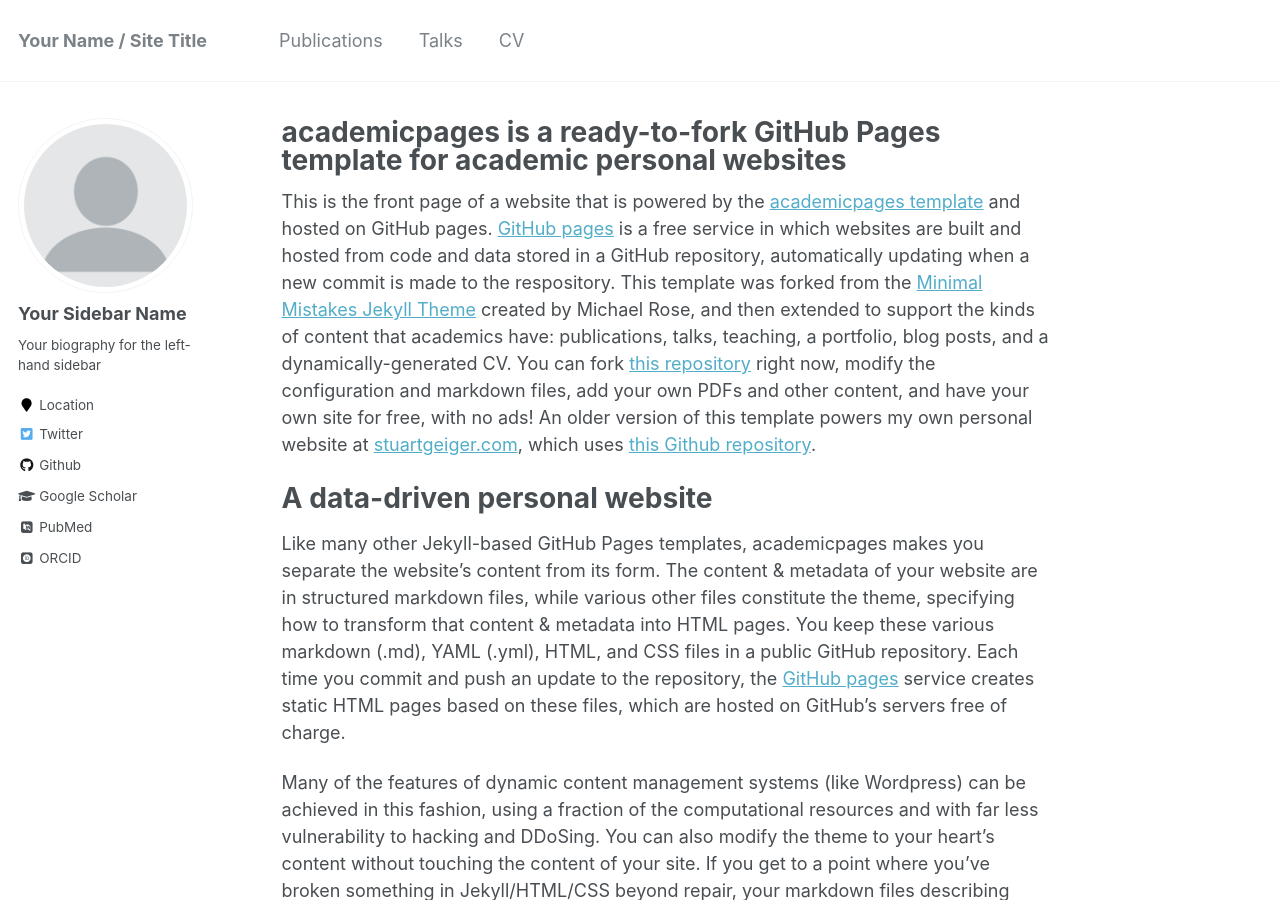
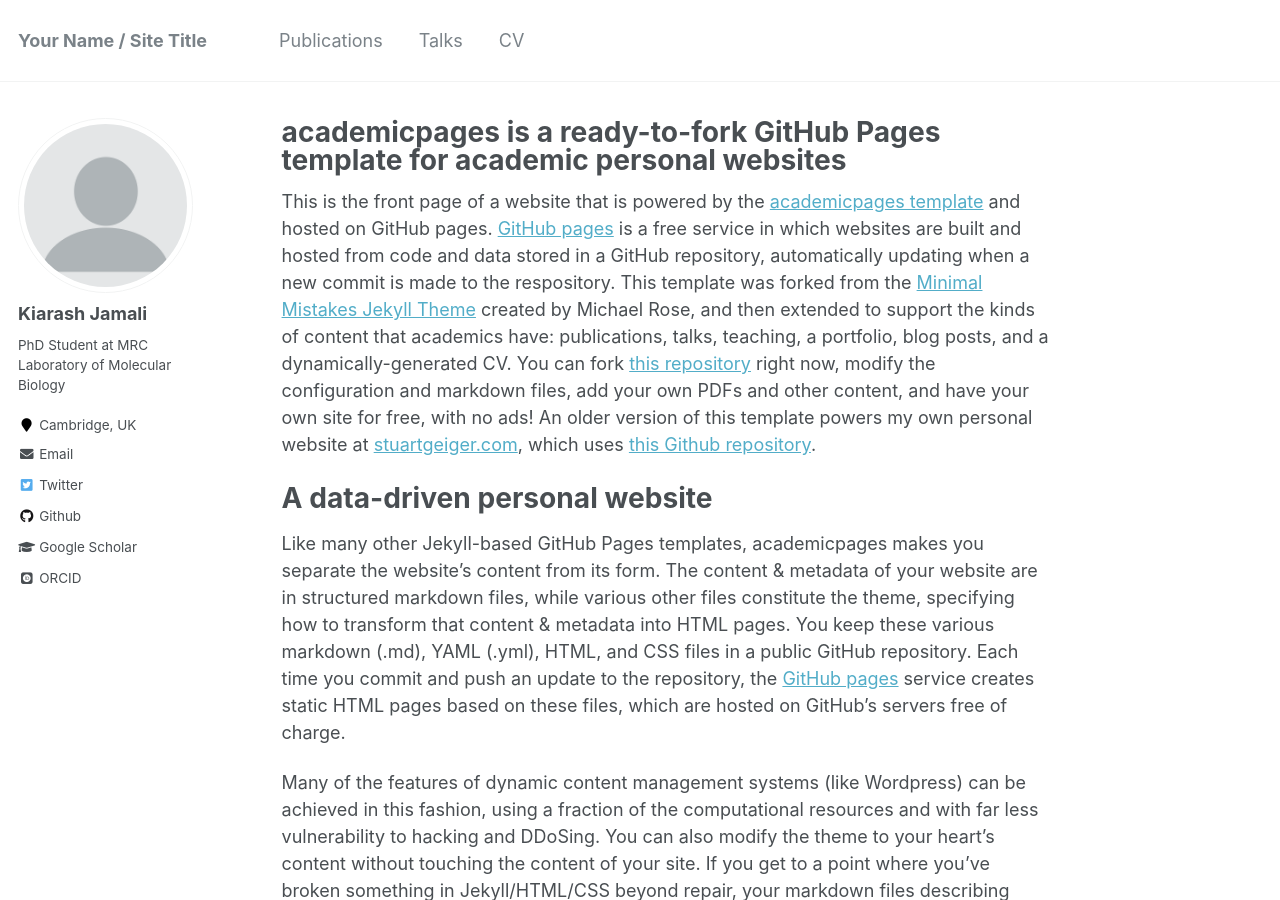
Before and after one commit to jamaliki/jamaliki.github.io, a Jekyll site: the page built from _pages/about.md, in a window 1280 px wide and 900 px high. Built offline with Jekyll 4.4.1, drawn with Linux system fonts in a browser that asks for light colours; some web fonts are replaced.

Commit message:
Add some info in config

```diff
--- a/_config.yml
+++ b/_config.yml
@@ -80,14 +80,14 @@ analytics:
 
 # Site Author
 author:
-  name             : "Your Sidebar Name"
+  name             : "Kiarash Jamali"
   avatar           : "profile.png"
-  bio              : "Your biography for the left-hand sidebar"
-  location         : "Location"
+  bio              : "PhD Student at MRC Laboratory of Molecular Biology"
+  location         : "Cambridge, UK"
   employer         :
-  pubmed           : "https://www.ncbi.nlm.nih.gov/pubmed/?term=john+snow"
-  googlescholar    : "http://yourfullgooglescholarurl.com"
-  email            :
+  pubmed           :
+  googlescholar    : "https://scholar.google.com/citations?user=qoyhWcYAAAAJ&hl=en"
+  email            : "kjamali@mrc-lmb.cam.ac.uk"
   researchgate     :  # example: "https://www.researchgate.net/profile/yourprofile"
   uri              :
   bitbucket        :
@@ -96,7 +96,7 @@ author:
   flickr           :
   facebook         :
   foursquare       :
-  github           : "academicpages"
+  github           : "jamaliki"
   google_plus      :
   keybase          :
   instagram        :
@@ -109,7 +109,7 @@ author:
   stackoverflow    : # http://stackoverflow.com/users/123456/username
   steam            :
   tumblr           :
-  twitter          : "replacethistwitterhandle"
+  twitter          : "jamaliki1998"
   vine             :
   weibo            :
   xing             :
```
